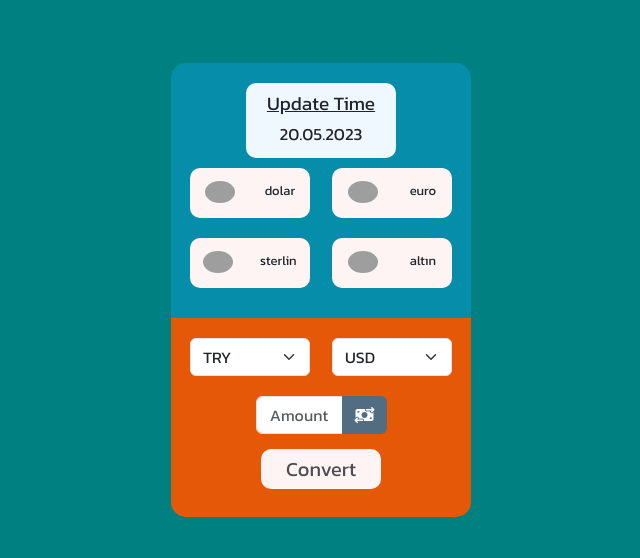
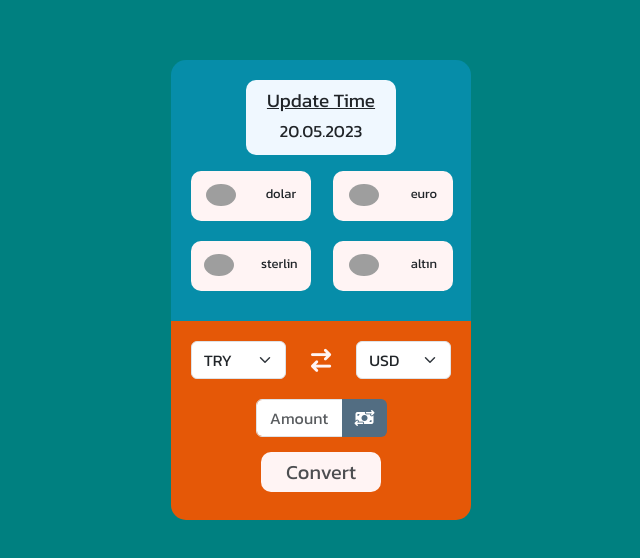
Before and after one commit to bayramcinar/exchangeApp, a plain HTML site: page index.html in a window 1280 px wide. Shown: the part 110-668 px from the top of the page, without its empty margins (319-959 px from the left). Drawn offline with nearby package versions, Linux system fonts and the light colour scheme; no server answers; grey boxes are pictures that could not be loaded.

Commit message:
Add files via upload

```diff
--- a/index.html
+++ b/index.html
@@ -10,7 +10,7 @@
     <link rel="preconnect" href="https://fonts.googleapis.com">
     <link rel="preconnect" href="https://fonts.gstatic.com" crossorigin>
     <link href="https://fonts.googleapis.com/css2?family=Kanit&display=swap" rel="stylesheet">
-    <link rel="stylesheet" href="https://cdnjs.cloudflare.com/ajax/libs/font-awesome/6.4.0/css/all.min.css" integrity="sha512-iecdLmaskl7CVkqkXNQ/ZH/XLlvWZOJyj7Yy7tcenmpD1ypASozpmT/E0iPtmFIB46ZmdtAc9eNBvH0H/ZpiBw==" crossorigin="anonymous" referrerpolicy="no-referrer" />
+    <link rel="stylesheet" href="https://cdnjs.cloudflare.com/ajax/libs/font-awesome/6.4.0/css/all.min.css"/>
 </head>
 <body>
 
@@ -84,7 +84,7 @@
                 <div class="altTaraf">
                     <div class="altIcerik">
                         <div class="row convert text-center">
-                            <div class="col-6 section">
+                            <div class="col-5 section">
                                 <select class="form-select" id="sol" aria-label="Default select example">
                                     <option selected value="TRY">TRY</option>
                                     <option value="USD">USD</option>
@@ -92,7 +92,12 @@
                                     <option value="GBP">GBP</option>
                                   </select>
                             </div>
-                            <div class="col-6 section">
+                            <div class="col-2" style="padding: 0 !important;">
+                                <div class="div">
+                                    <i class="fa-solid fa-arrow-right-arrow-left fa-beat"></i>
+                                </div>
+                            </div>
+                            <div class="col-5 section">
                                     <select class="form-select" id="sag" aria-label="Default select example">
                                         <option selected value="USD">USD</option>
                                         <option value="TRY">TRY</option>
--- a/style.css
+++ b/style.css
@@ -12,6 +12,9 @@ body{
     background-color: teal;
     border-radius: 15px;
 
+}
+.container{
+    transition: 1s ease-out;
 }
 .area{
     width: 120px;
@@ -29,6 +32,7 @@ body{
     margin-left: auto;
     margin-right: auto;
     border-radius: 10px;
+    margin-bottom: 6px;
 }
 .logos{
     width: 30px;
@@ -57,17 +61,24 @@ li{
     margin-right: auto;
 
 }
+.area {
+    transition: transform 0.5s ease;
+}
+
+.area:hover {
+    transform: scale(1.2);
+}
 .tarihText{
     margin-top: 5px;
     padding: 5px;
     padding-top: 0;
     font-size: 17px;
 }
-.col-6{
+.col-5{
     padding: 0 !important;
 }
 .form-select{
-    width: 120px;
+    width: 95px;
 }
 .section{
     padding: 0 !important;
@@ -127,3 +138,8 @@ li{
     font-size: 19px;
     text-decoration:underline
 }
+.fa-arrow-right-arrow-left{
+    color: #FFF4F4;
+    font-size: 23px !important;
+    margin-top: 8px;
+}
```
